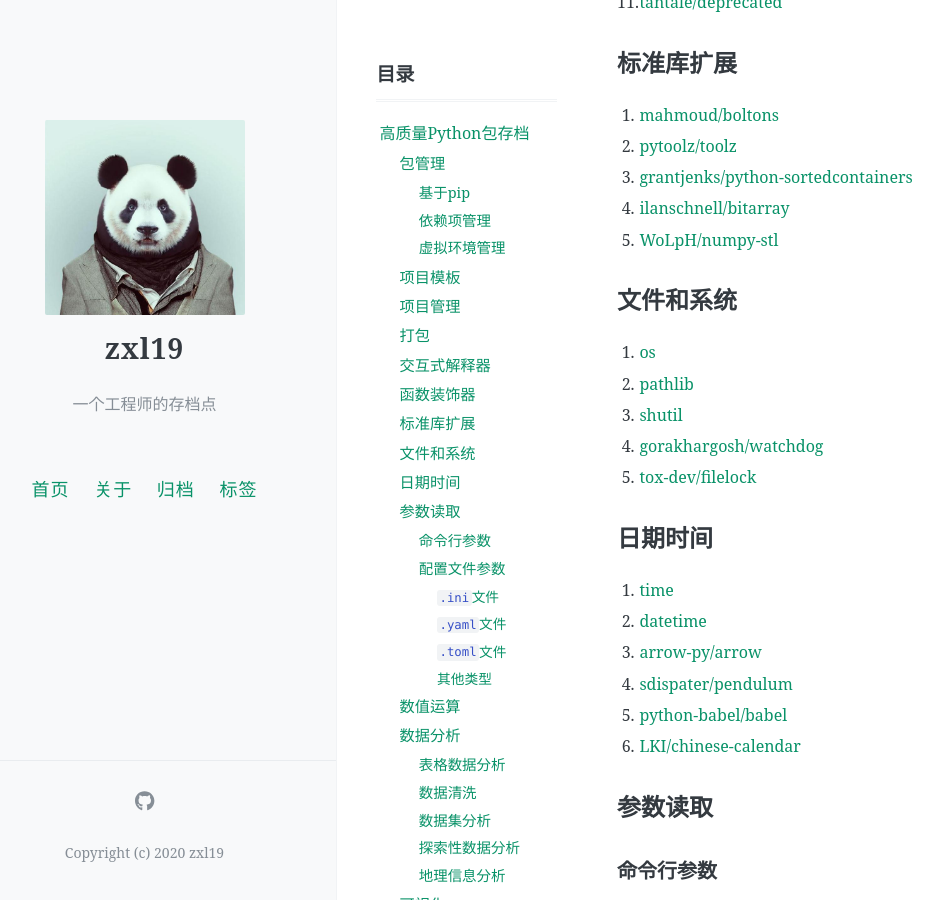
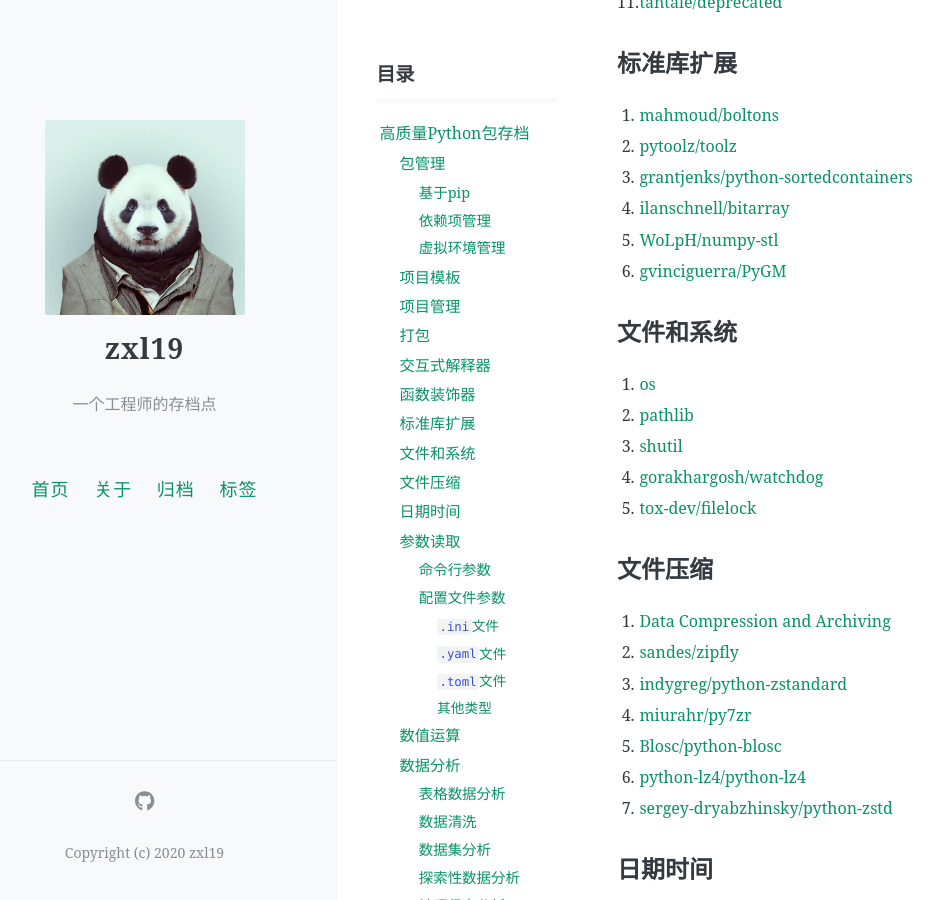
Before and after one commit to zxl19/zxl19.github.io, a Jekyll site: the page built from _posts/2023-03-28-python-package.md, in a window 1280 px wide and 900 px high, scrolled down 2364 px. Shown: the whole window, without its empty margins (47-990 px from the left). Built offline with Jekyll 4.4.1, drawn with Linux system fonts in a browser that asks for light colours; comment, search, counter and statistics services are not loaded; some of the changed text lies outside the part shown.

Commit message:
Update Posts modified:   _posts/2021-06-01-cpp-library.md modified:   _posts/2021-06-15-ai-material.md modified:   _posts/2023-03-28-python-package.md

```diff
--- a/_posts/2023-03-28-python-package.md
+++ b/_posts/2023-03-28-python-package.md
@@ -97,6 +97,7 @@ pip install，pip uninstall，拿起pip就是干！
 3. [grantjenks/python-sortedcontainers](https://github.com/grantjenks/python-sortedcontainers)
 4. [ilanschnell/bitarray](https://github.com/ilanschnell/bitarray)
 5. [WoLpH/numpy-stl](https://github.com/WoLpH/numpy-stl)
+6. [gvinciguerra/PyGM](https://github.com/gvinciguerra/PyGM)
 
 ## 文件和系统
 
@@ -105,6 +106,16 @@ pip install，pip uninstall，拿起pip就是干！
 3. [shutil](https://docs.python.org/3/library/shutil.html)
 4. [gorakhargosh/watchdog](https://github.com/gorakhargosh/watchdog)
 5. [tox-dev/filelock](https://github.com/tox-dev/filelock)
+
+## 文件压缩
+
+1. [Data Compression and Archiving](https://docs.python.org/3/library/archiving.html)
+2. [sandes/zipfly](https://github.com/sandes/zipfly)
+3. [indygreg/python-zstandard](https://github.com/indygreg/python-zstandard)
+4. [miurahr/py7zr](https://github.com/miurahr/py7zr)
+5. [Blosc/python-blosc](https://github.com/Blosc/python-blosc)
+6. [python-lz4/python-lz4](https://github.com/python-lz4/python-lz4)
+7. [sergey-dryabzhinsky/python-zstd](https://github.com/sergey-dryabzhinsky/python-zstd)
 
 ## 日期时间
 
```
Also changed, not shown: other parts of _posts/2023-03-28-python-package.md (+27 -20 lines), _posts/2021-06-01-cpp-library.md (+4 -3 lines), _posts/2021-06-15-ai-material.md (+12 -5 lines).
